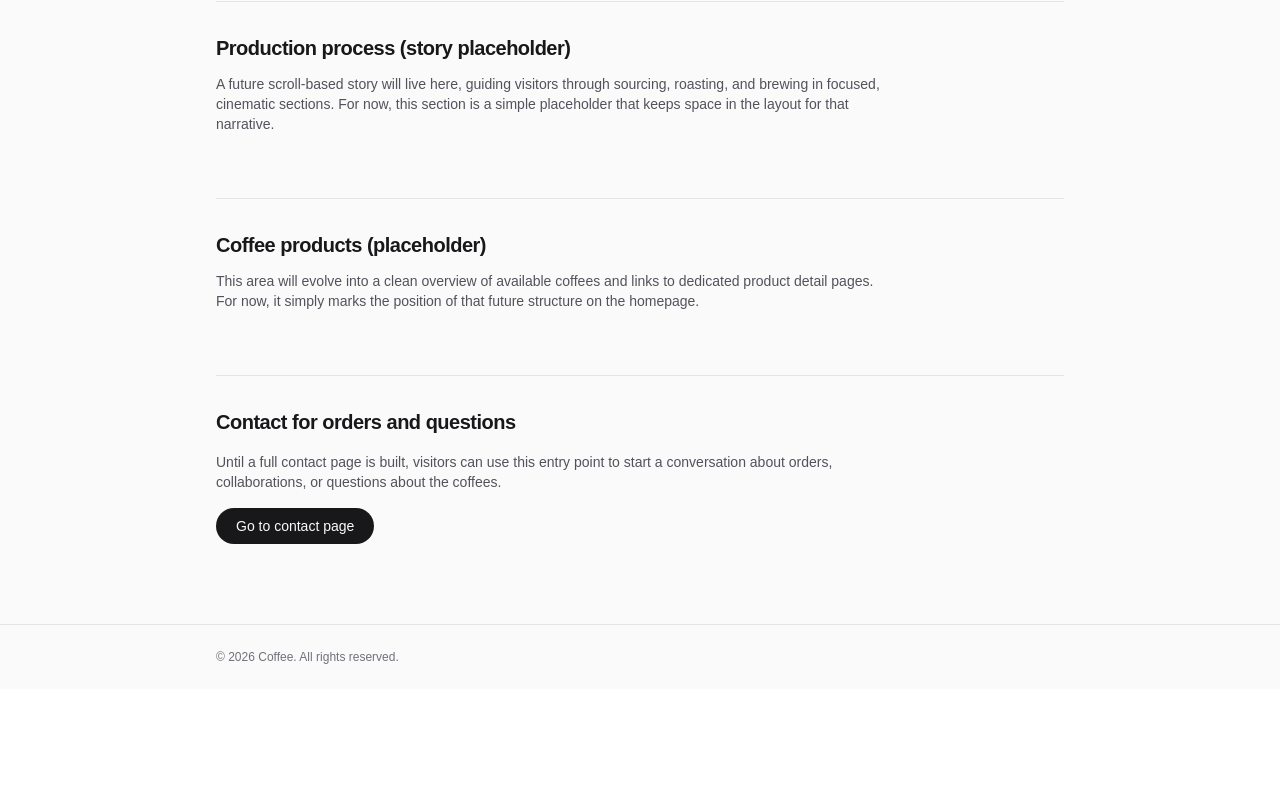
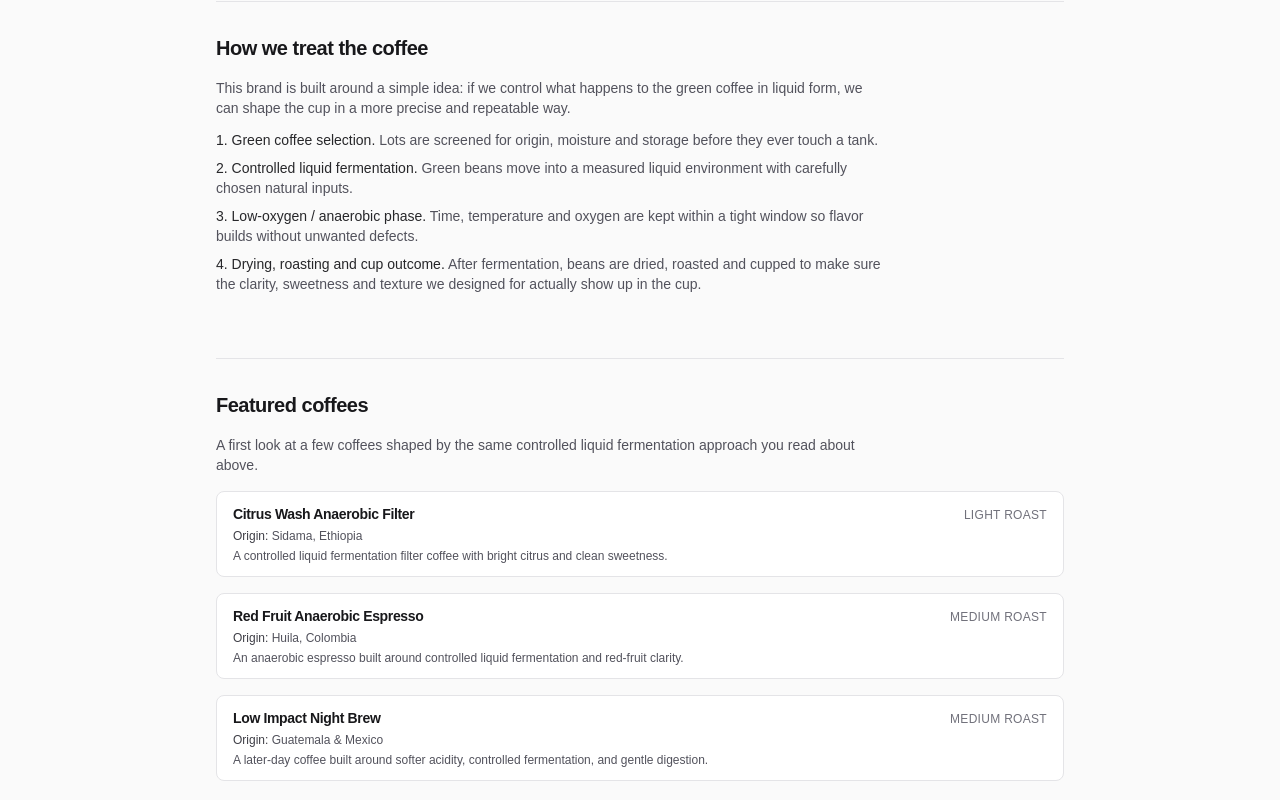
Before and after one commit to hesammisaghian/coffee, a Next.js app: page / in a window 1280 px wide. Shown: the part 480-1280 px from the top of the page. Before the commit the page ends 1169 px from the top, so only its background shows below. Built offline with nearby package versions, Linux system fonts and the light colour scheme.

Commit message:
refine homepage with process story and featured coffees

```diff
--- a/src/components/home/ProcessPlaceholderSection.tsx
+++ b/src/components/home/ProcessPlaceholderSection.tsx
@@ -2,19 +2,51 @@ export function ProcessPlaceholderSection() {
   return (
     <section
       aria-labelledby="production-process-heading"
-      className="space-y-3 border-t border-zinc-200 pt-8"
+      className="space-y-4 border-t border-zinc-200 pt-8"
     >
       <h2
         id="production-process-heading"
         className="text-xl font-semibold tracking-tight"
       >
-        Production process (story placeholder)
+        How we treat the coffee
       </h2>
-      <p className="max-w-2xl text-sm text-zinc-600">
-        A future scroll-based story will live here, guiding visitors through sourcing,
-        roasting, and brewing in focused, cinematic sections. For now, this section is a
-        simple placeholder that keeps space in the layout for that narrative.
-      </p>
+
+      <div className="max-w-2xl space-y-3 text-sm text-zinc-600">
+        <p>
+          This brand is built around a simple idea: if we control what happens to the
+          green coffee in liquid form, we can shape the cup in a more precise and
+          repeatable way.
+        </p>
+
+        <ol className="space-y-2">
+          <li>
+            <span className="font-medium text-zinc-800">1. Green coffee selection.</span>{" "}
+            Lots are screened for origin, moisture and storage before they ever touch a
+            tank.
+          </li>
+          <li>
+            <span className="font-medium text-zinc-800">
+              2. Controlled liquid fermentation.
+            </span>{" "}
+            Green beans move into a measured liquid environment with carefully chosen
+            natural inputs.
+          </li>
+          <li>
+            <span className="font-medium text-zinc-800">
+              3. Low-oxygen / anaerobic phase.
+            </span>{" "}
+            Time, temperature and oxygen are kept within a tight window so flavor builds
+            without unwanted defects.
+          </li>
+          <li>
+            <span className="font-medium text-zinc-800">
+              4. Drying, roasting and cup outcome.
+            </span>{" "}
+            After fermentation, beans are dried, roasted and cupped to make sure the
+            clarity, sweetness and texture we designed for actually show up in the cup.
+          </li>
+        </ol>
+      </div>
     </section>
   );
 }
--- a/src/components/home/ProductsPlaceholderSection.tsx
+++ b/src/components/home/ProductsPlaceholderSection.tsx
@@ -1,20 +1,51 @@
+import Link from "next/link";
+import { coffees } from "../../data/coffees";
+
 export function ProductsPlaceholderSection() {
+  const featured = coffees.slice(0, 3);
+
   return (
     <section
       aria-labelledby="coffee-products-heading"
-      className="space-y-3 border-t border-zinc-200 pt-8"
+      className="space-y-4 border-t border-zinc-200 pt-8"
     >
       <h2
         id="coffee-products-heading"
         className="text-xl font-semibold tracking-tight"
       >
-        Coffee products (placeholder)
+        Featured coffees
       </h2>
       <p className="max-w-2xl text-sm text-zinc-600">
-        This area will evolve into a clean overview of available coffees and links to
-        dedicated product detail pages. For now, it simply marks the position of that
-        future structure on the homepage.
+        A first look at a few coffees shaped by the same controlled liquid fermentation
+        approach you read about above.
       </p>
+
+      <ul className="grid gap-4 sm:grid-cols-1">
+        {featured.map((coffee) => (
+          <li
+            key={coffee.slug}
+            className="rounded-lg border border-zinc-200 bg-white px-4 py-3"
+          >
+            <Link href={`/coffees/${coffee.slug}`}>
+              <div className="flex flex-col gap-1">
+                <div className="flex items-baseline justify-between gap-3">
+                  <h3 className="text-sm font-semibold tracking-tight text-zinc-900">
+                    {coffee.name}
+                  </h3>
+                  <p className="text-xs uppercase tracking-wide text-zinc-500">
+                    {coffee.roastLevel} roast
+                  </p>
+                </div>
+                <p className="text-xs text-zinc-600">
+                  <span className="font-medium text-zinc-700">Origin:</span>{" "}
+                  {coffee.origin}
+                </p>
+                <p className="text-xs text-zinc-600">{coffee.shortDescription}</p>
+              </div>
+            </Link>
+          </li>
+        ))}
+      </ul>
     </section>
   );
 }
```
Also changed, not shown: 1 other file (tests, documents, lock files or other folders).
